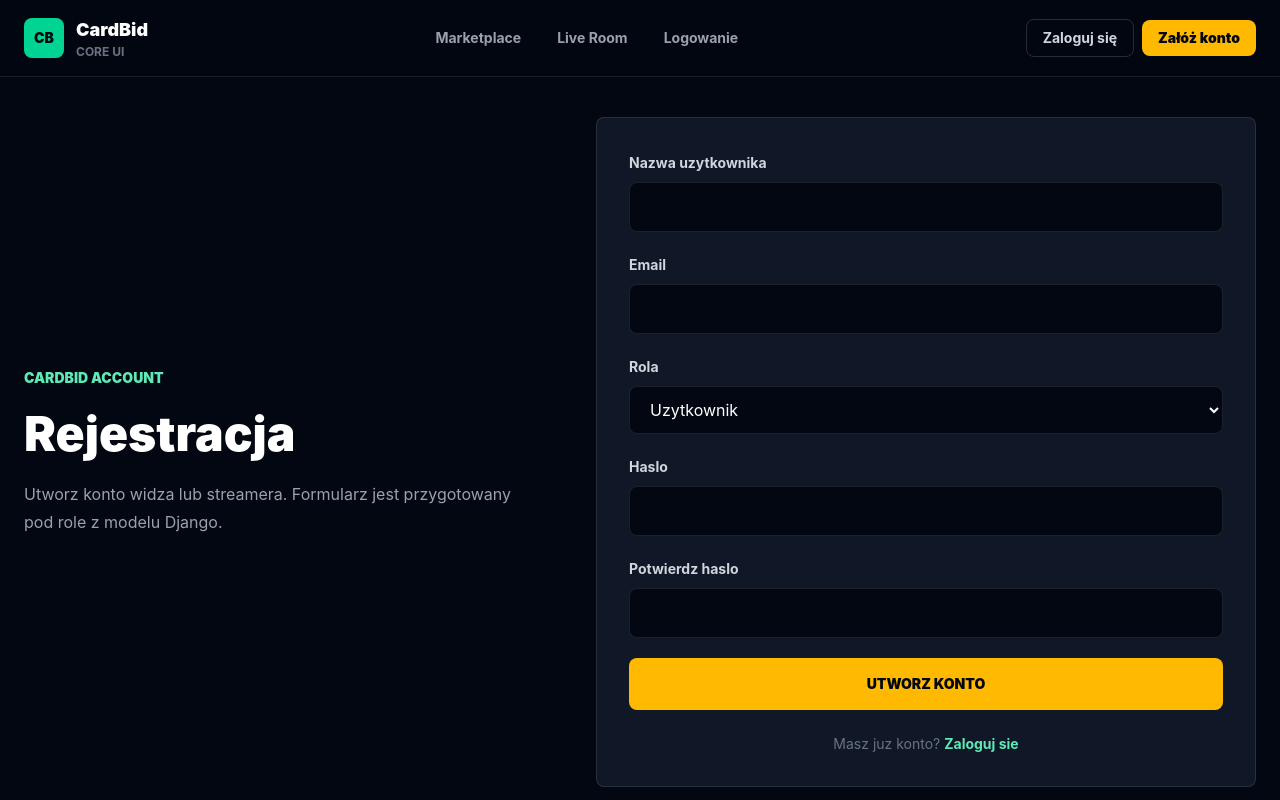
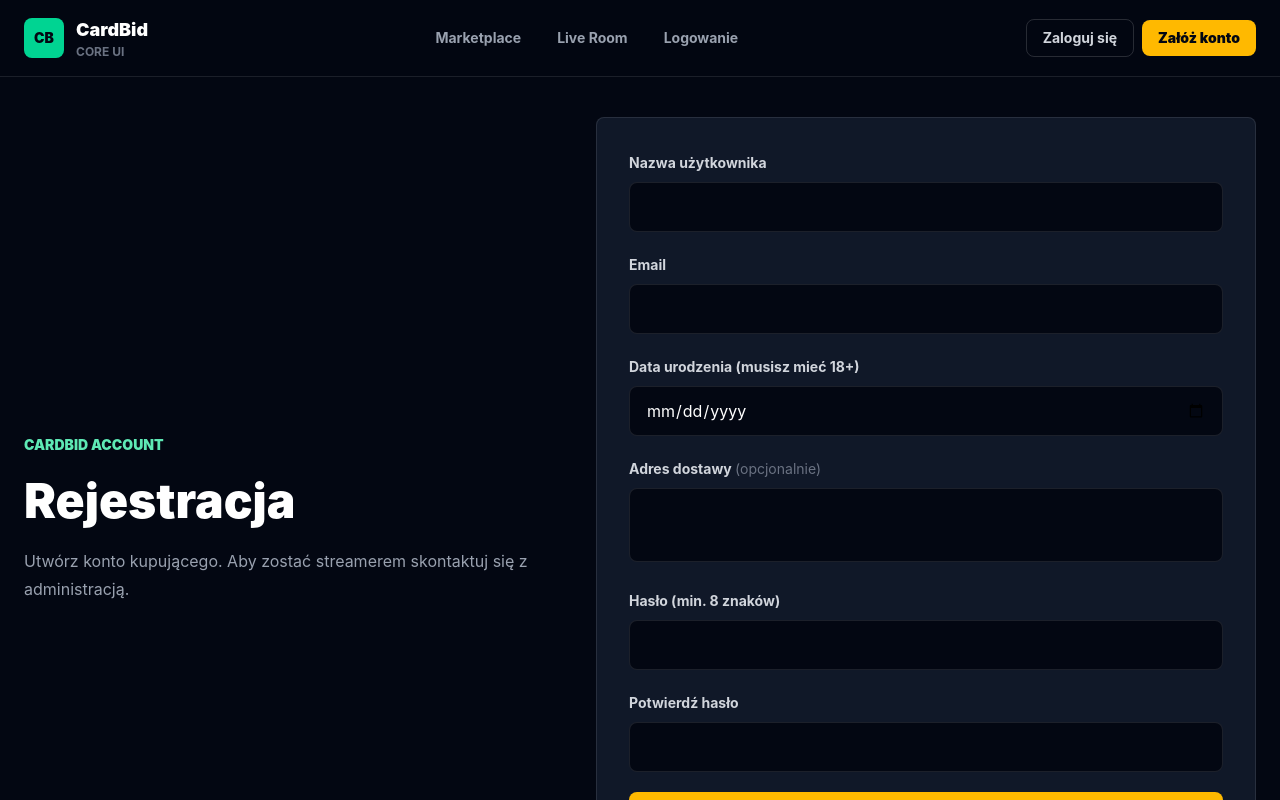
Before and after one commit to CardBid/cardbid-core, a React app in the folder frontend/: page /register in a window 1280 px wide. Shown: the top 800 px of the page. Built offline with nearby package versions, Linux system fonts and the light colour scheme; the HTML template or start-up script is replaced by a standard one.

Commit message:
feat: #46 enhance registration form with additional fields and improved validation

```diff
--- a/frontend/src/pages/LiveRoom.jsx
+++ b/frontend/src/pages/LiveRoom.jsx
@@ -1131,7 +1131,7 @@ return (
       {/* ========================================================= */}
       {/* PRAWA STRONA: STANDARDOWE AKCJE (Ukrywana w trybie kinowym) */}
       {!isTheater && (
-        <div className="hidden lg:flex lg:col-span-3 flex-col gap-4 h-[calc(100vh-2rem)]">
+        <div className="hidden lg:flex lg:col-span-3 flex-col gap-4 max-h-[calc(100vh-2rem)] overflow-y-auto pr-1 custom-scrollbar">
 
           {/* ========================================================= */}
           {/* PANEL AKCJI — dynamicznie zmienia wygląd wg auction_type   */}
@@ -1305,9 +1305,9 @@ return (
             );
           })()}
 
-          {/* Klasyczny Czat */}
-          <div className="bg-gray-900 rounded-2xl p-5 flex flex-col border border-gray-800 shadow-xl flex-1 overflow-hidden">
-            <h2 className="text-xs font-bold mb-4 text-blue-400 uppercase tracking-widest">💬 Czat</h2>
+          {/* Klasyczny Czat - stała wysokość, nie zmienia się gdy panel licytacji rośnie */}
+          <div className="bg-gray-900 rounded-2xl p-5 flex flex-col border border-gray-800 shadow-xl h-[520px] shrink-0 overflow-hidden">
+            <h2 className="text-xs font-bold mb-4 text-blue-400 uppercase tracking-widest shrink-0">💬 Czat</h2>
             {chatError && (
               <div className="bg-red-500/20 border border-red-500/40 text-red-300 text-xs font-bold px-3 py-2 mb-3 rounded-lg text-center">
                 {chatError}
--- a/frontend/src/pages/Register.jsx
+++ b/frontend/src/pages/Register.jsx
@@ -1,16 +1,20 @@
 import { useState } from 'react';
+import { useNavigate } from 'react-router-dom';
 import AuthFormLayout from '../components/auth/AuthFormLayout';
 
 export default function Register() {
   const [form, setForm] = useState({
     username: '',
     email: '',
-    role: 'buyer',
     password: '',
-    confirmPassword: '',
+    password_confirm: '',
+    birth_date: '',
+    shipping_address: '',
   });
   const [message, setMessage] = useState('');
   const [error, setError] = useState('');
+  const [isSubmitting, setIsSubmitting] = useState(false);
+  const navigate = useNavigate();
 
   const handleChange = (event) => {
     setForm((current) => ({
@@ -19,30 +23,115 @@ export default function Register() {
     }));
   };
 
-  const handleSubmit = (event) => {
+  // Pomocnicze: data 18 lat temu (max dla pola date) - blokuje wybór młodszych
+  const maxBirthDate = (() => {
+    const d = new Date();
+    d.setFullYear(d.getFullYear() - 18);
+    return d.toISOString().split('T')[0];
+  })();
+
+  // Próba ekstrakcji sensownego błędu z odpowiedzi DRF (różne kształty)
+  const extractError = (data) => {
+    if (!data) return 'Nieznany błąd serwera.';
+    if (typeof data === 'string') return data;
+    if (data.detail) return data.detail;
+    // Lista pól z błędami: { username: ['...'], email: ['...'] }
+    const messages = [];
+    for (const [field, val] of Object.entries(data)) {
+      const items = Array.isArray(val) ? val : [val];
+      items.forEach(item => {
+        if (typeof item === 'string') messages.push(`${field}: ${item}`);
+      });
+    }
+    return messages.length ? messages.join('\n') : 'Nieznany błąd.';
+  };
+
+  const handleSubmit = async (event) => {
     event.preventDefault();
+    setError('');
+    setMessage('');
 
-    if (form.password !== form.confirmPassword) {
-      setError('Hasla nie sa takie same.');
-      setMessage('');
+    // Walidacja po stronie klienta — szybki feedback bez round-tripa
+    if (form.password !== form.password_confirm) {
+      setError('Hasła nie są takie same.');
+      return;
+    }
+    if (form.password.length < 8) {
+      setError('Hasło musi mieć co najmniej 8 znaków.');
+      return;
+    }
+    if (!form.birth_date) {
+      setError('Data urodzenia jest wymagana.');
       return;
     }
 
-    setError('');
-    setMessage(`Mock rejestracji gotowy dla roli: ${form.role}.`);
+    setIsSubmitting(true);
+    try {
+      // 1. Rejestracja
+      const payload = {
+        username: form.username,
+        email: form.email,
+        password: form.password,
+        password_confirm: form.password_confirm,
+        birth_date: form.birth_date,
+      };
+      if (form.shipping_address.trim()) {
+        payload.shipping_address = form.shipping_address.trim();
+      }
+      // Świadomie NIE wysyłamy 'role' - backend nada default 'buyer'.
+      // Streamera nadaje admin w panelu Django, nie user sam sobie.
+
+      const regRes = await fetch('http://localhost:8000/auth/register/', {
+        method: 'POST',
+        headers: { 'Content-Type': 'application/json' },
+        body: JSON.stringify(payload),
+      });
+
+      const regData = await regRes.json().catch(() => ({}));
+
+      if (!regRes.ok) {
+        setError(extractError(regData));
+        return;
+      }
+
+      setMessage('Konto utworzone. Loguję cię automatycznie...');
+
+      // 2. Auto-login - korzystamy z tych samych credentials.
+      // Login używa email + password (USERNAME_FIELD = 'email' w modelu).
+      const loginRes = await fetch('http://localhost:8000/auth/login/', {
+        method: 'POST',
+        headers: { 'Content-Type': 'application/json' },
+        body: JSON.stringify({ email: form.email, password: form.password }),
+      });
+
+      if (loginRes.ok) {
+        const loginData = await loginRes.json();
+        localStorage.setItem('access_token', loginData.access);
+        localStorage.setItem('refresh_token', loginData.refresh);
+        navigate('/');
+      } else {
+        // Konto powstało ale auto-login się nie udał - kieruj na /login
+        setMessage('Konto utworzone. Zaloguj się ręcznie.');
+        setTimeout(() => navigate('/login'), 1500);
+      }
+    } catch (err) {
+      setError('Błąd połączenia z serwerem.');
+    } finally {
+      setIsSubmitting(false);
+    }
   };
 
   return (
     <AuthFormLayout
       title="Rejestracja"
-      subtitle="Utworz konto widza lub streamera. Formularz jest przygotowany pod role z modelu Django."
-      footerText="Masz juz konto?"
+      subtitle="Utwórz konto kupującego. Aby zostać streamerem skontaktuj się z administracją."
+      footerText="Masz już konto?"
       footerHref="/login"
-      footerLink="Zaloguj sie"
+      footerLink="Zaloguj się"
     >
       <form className="space-y-5" onSubmit={handleSubmit} autoComplete="off">
         <label className="block">
-          <span className="text-sm font-bold text-gray-300">Nazwa uzytkownika</span>
+          <span className="text-sm font-bold text-gray-300">Nazwa użytkownika</span>
           <input
             name="username"
             value={form.username}
@@ -67,41 +156,54 @@ export default function Register() {
         </label>
 
         <label className="block">
-          <span className="text-sm font-bold text-gray-300">Rola</span>
-          <select
-            name="role"
-            value={form.role}
+          <span className="text-sm font-bold text-gray-300">Data urodzenia (musisz mieć 18+)</span>
+          <input
+            name="birth_date"
+            type="date"
+            value={form.birth_date}
             onChange={handleChange}
+            required
+            max={maxBirthDate}
             className="mt-2 w-full rounded-lg border border-white/10 bg-gray-950 px-4 py-3 text-white outline-none transition focus:border-emerald-400"
-          >
-            <option value="buyer">Uzytkownik</option>
-            <option value="streamer">Streamer</option>
-          </select>
+          />
         </label>
 
         <label className="block">
-          <span className="text-sm font-bold text-gray-300">Haslo</span>
+          <span className="text-sm font-bold text-gray-300">
+            Adres dostawy <span className="text-gray-500 font-normal">(opcjonalnie)</span>
+          </span>
+          <textarea
+            name="shipping_address"
+            value={form.shipping_address}
+            onChange={handleChange}
+            rows={2}
+            className="mt-2 w-full rounded-lg border border-white/10 bg-gray-950 px-4 py-3 text-white outline-none transition focus:border-emerald-400 resize-none"
+          />
+        </label>
+
+        <label className="block">
+          <span className="text-sm font-bold text-gray-300">Hasło (min. 8 znaków)</span>
           <input
             name="password"
             type="password"
             value={form.password}
             onChange={handleChange}
             required
-            minLength={6}
+            minLength={8}
             autoComplete="new-password"
             className="mt-2 w-full rounded-lg border border-white/10 bg-gray-950 px-4 py-3 text-white outline-none transition focus:border-emerald-400"
           />
         </label>
 
         <label className="block">
-          <span className="text-sm font-bold text-gray-300">Potwierdz haslo</span>
+          <span className="text-sm font-bold text-gray-300">Potwierdź hasło</span>
           <input
-            name="confirmPassword"
+            name="password_confirm"
             type="password"
-            value={form.confirmPassword}
+            value={form.password_confirm}
             onChange={handleChange}
             required
-            minLength={6}
+            minLength={8}
             autoComplete="new-password"
             className="mt-2 w-full rounded-lg border border-white/10 bg-gray-950 px-4 py-3 text-white outline-none transition focus:border-emerald-400"
           />
@@ -109,13 +211,18 @@ export default function Register() {
 
         <button
           type="submit"
-          className="w-full rounded-lg bg-amber-400 px-5 py-4 text-sm font-black uppercase text-gray-950 transition hover:bg-amber-300"
+          disabled={isSubmitting}
+          className={`w-full rounded-lg px-5 py-4 text-sm font-black uppercase text-gray-950 transition ${
+            isSubmitting
+              ? 'bg-amber-400/50 cursor-not-allowed'
+              : 'bg-amber-400 hover:bg-amber-300'
+          }`}
         >
-          Utworz konto
+          {isSubmitting ? 'Tworzę konto...' : 'Utwórz konto'}
         </button>
 
         {error && (
-          <p className="rounded-lg border border-red-500/30 bg-red-500/10 p-3 text-sm font-semibold text-red-300">
+          <p className="rounded-lg border border-red-500/30 bg-red-500/10 p-3 text-sm font-semibold text-red-300 whitespace-pre-line">
             {error}
           </p>
         )}
```
